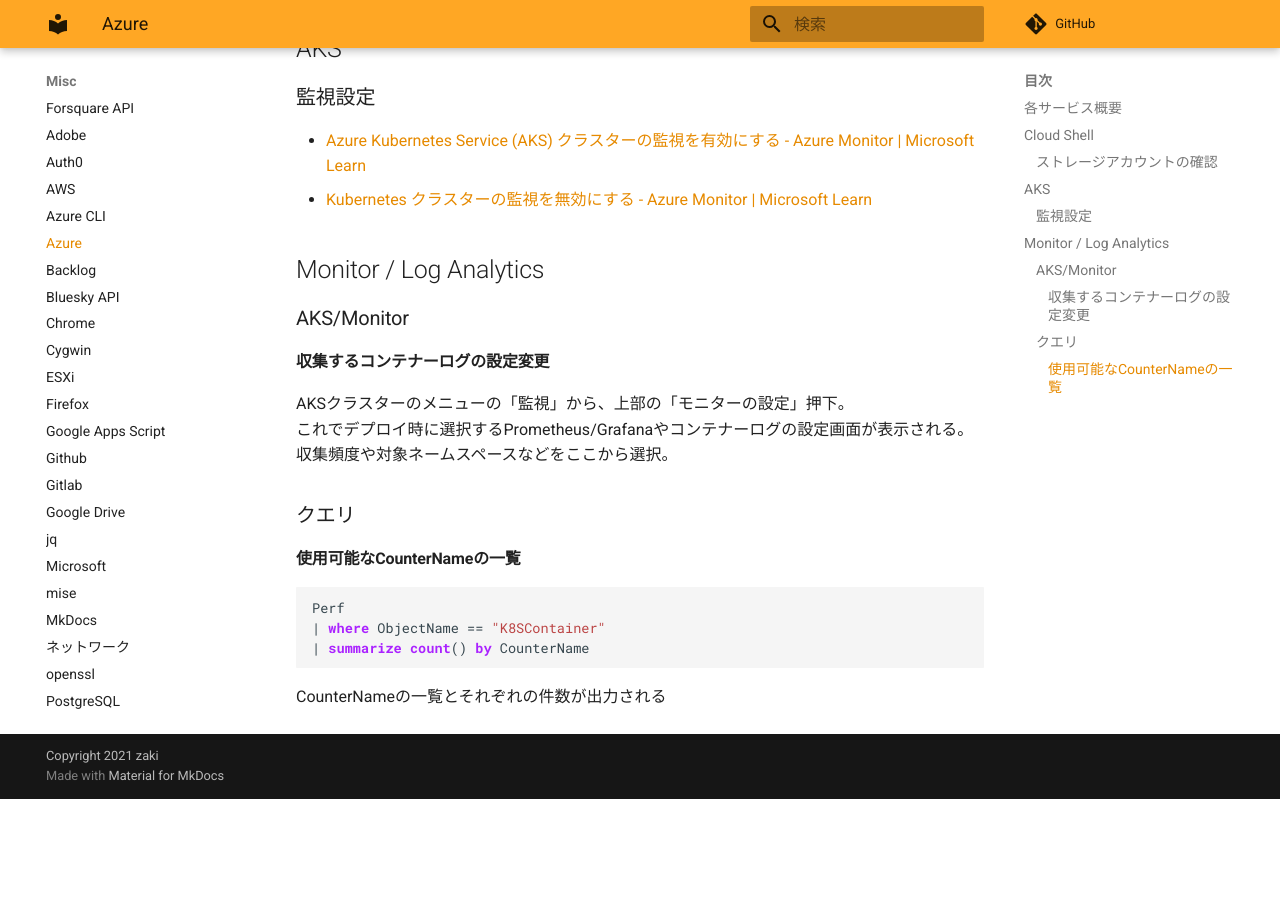
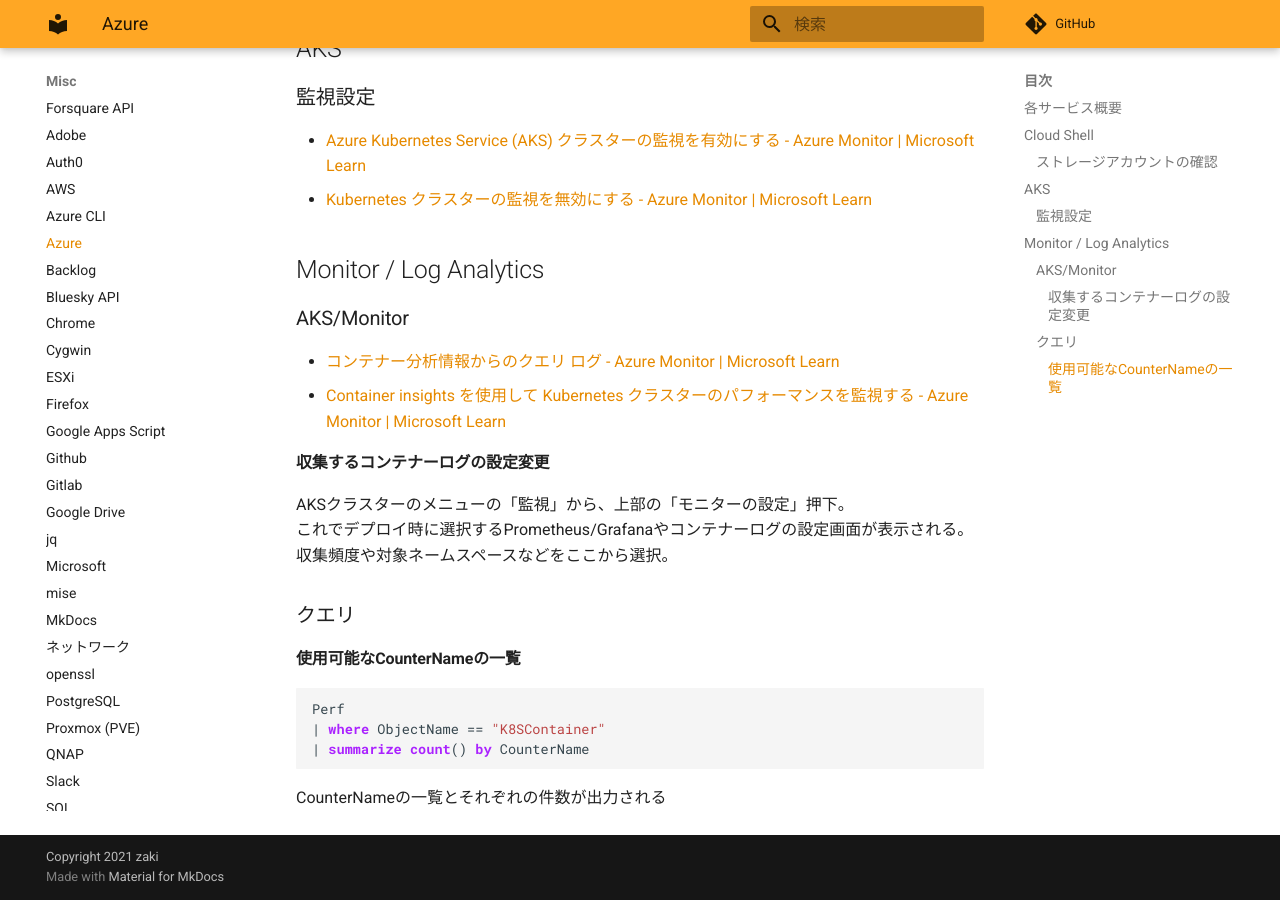
Before and after one commit to zaki-lknr/docs, an MkDocs documentation site: the page built from docs/Misc/azure.md, in a window 1280 px wide and 900 px high, scrolled down 802 px. Built offline with MkDocs 1.6.1 and Material for MkDocs 9.7.7, drawn with Linux system fonts in a browser that asks for light colours; comment, search, counter and statistics services are not loaded; before the commit the page ends 1601 px from its top, so only the background shows below that.

Commit message:
add: misc/azure: azure monitorリンク

```diff
--- a/docs/Misc/azure.md
+++ b/docs/Misc/azure.md
@@ -31,6 +31,9 @@ echo $ACC_STORAGE_PROFILE
 
 ### AKS/Monitor
 
+- [コンテナー分析情報からのクエリ ログ - Azure Monitor | Microsoft Learn](https://learn.microsoft.com/ja-jp/azure/azure-monitor/containers/container-insights-log-query)
+- [Container insights を使用して Kubernetes クラスターのパフォーマンスを監視する - Azure Monitor | Microsoft Learn](https://learn.microsoft.com/ja-jp/azure/azure-monitor/containers/container-insights-analyze)
+
 #### 収集するコンテナーログの設定変更
 
 AKSクラスターのメニューの「監視」から、上部の「モニターの設定」押下。
```
